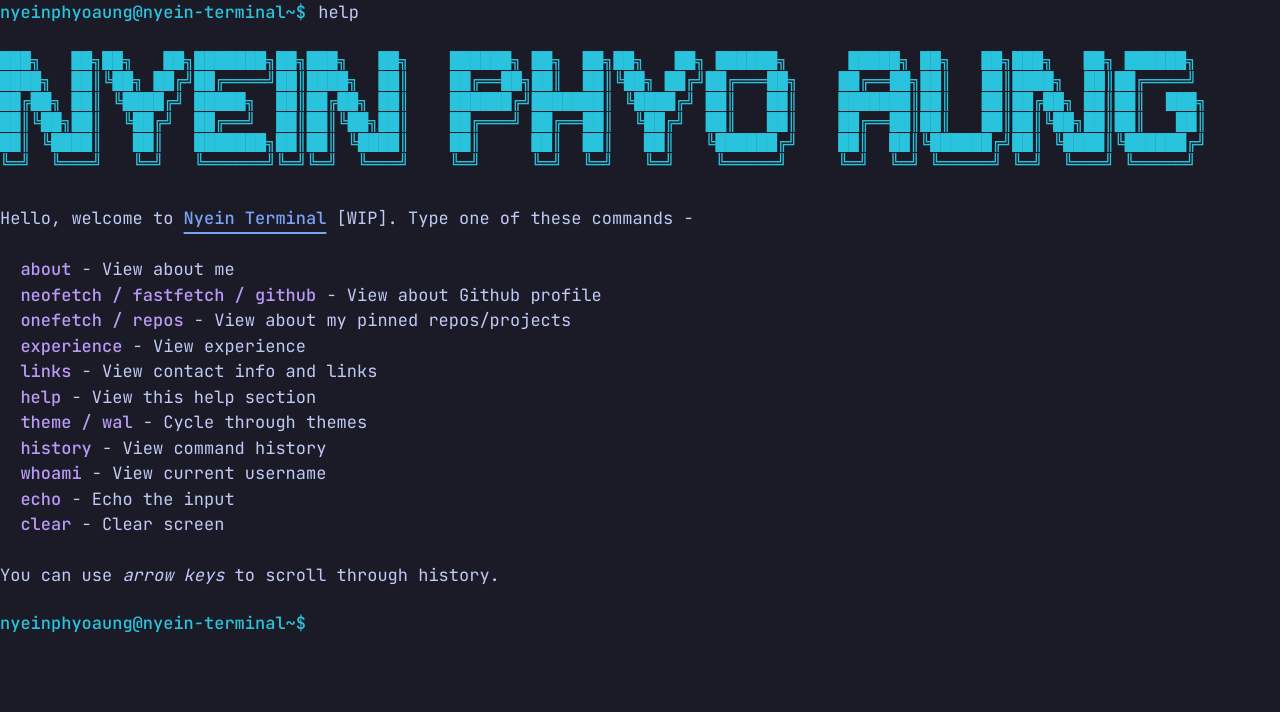
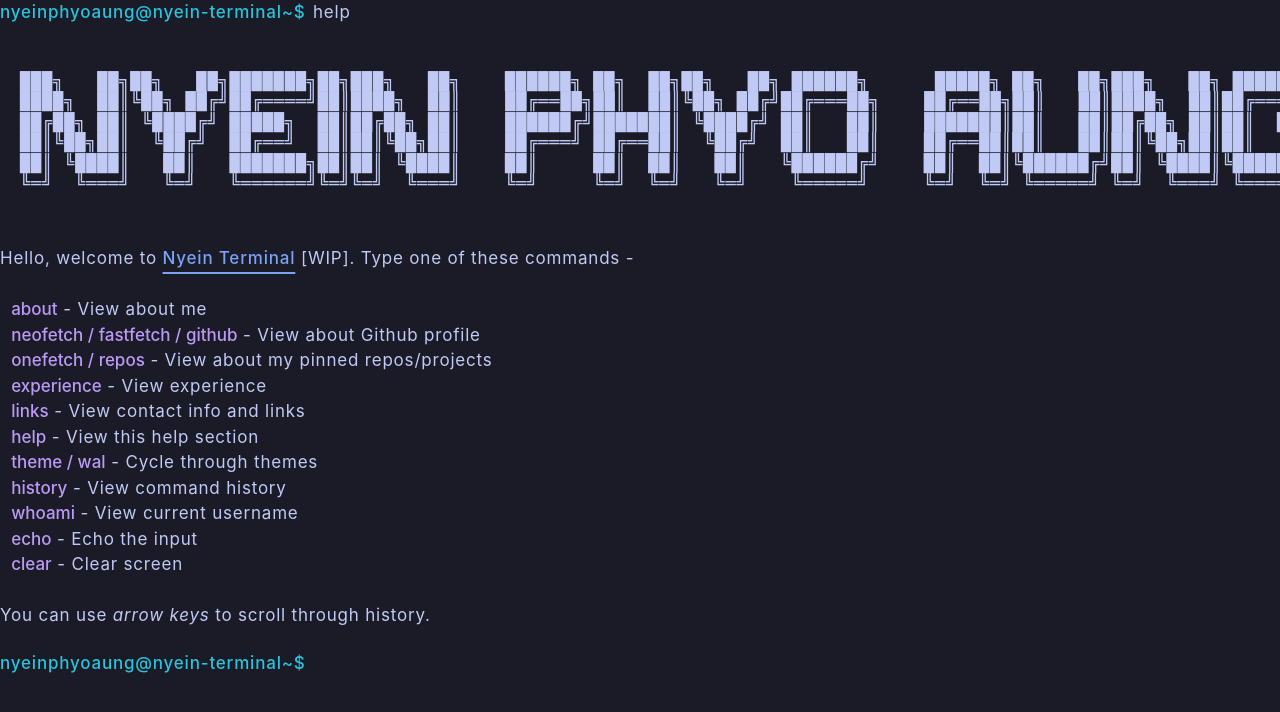
Before and after one commit to Its-Nyein/nyein-terminal, a React (Vite) app: page / in a window 1280 px wide. Shown: the top 712 px of the page. Built offline with nearby package versions, Linux system fonts and the light colour scheme.

Commit message:
chore: adjust some font

```diff
--- a/src/styles/styles.css
+++ b/src/styles/styles.css
@@ -12,12 +12,15 @@
 }
 
 * {
-  font-family: "JetBrains Mono", "Consolas", "Monaco", "Courier New", monospace;
+  font-family:
+    -apple-system, BlinkMacSystemFont, "SF Pro Text", "SF Pro Display",
+    "Helvetica Neue", Helvetica, Arial, sans-serif;
   font-size: 17px;
   background: var(--black);
   color: var(--white);
   text-underline-offset: 8px;
   text-decoration-thickness: 2px;
+  letter-spacing: 0.8px;
   /*text-shadow: 0px 3px 8px currentColor;*/
 }
 
@@ -91,6 +94,11 @@ pre {
   font-variant-ligatures: none;
   font-feature-settings: normal;
   letter-spacing: 0;
+}
+
+/* ASCII art inside pre tags should use monospace font */
+pre .ascii {
+  font-family: "JetBrains Mono", "Consolas", "Monaco", "Courier New", monospace !important;
 }
 
 .about,
@@ -182,7 +190,7 @@ pre {
 }
 
 .suggestion-item {
-  padding: 4px 10px;
+  padding: 2px 8px;
   border-radius: 4px;
   background: transparent;
   color: var(--white);
--- a/src/utils/texts.ts
+++ b/src/utils/texts.ts
@@ -1,5 +1,5 @@
 export const HELP = `
-<pre style="display: inline-block; margin: 0; line-height: 1.2;"><span class="grn">███╗   ██╗██╗   ██╗███████╗██╗███╗   ██╗    ██████╗ ██╗  ██╗██╗   ██╗ ██████╗      █████╗ ██╗   ██╗███╗   ██╗ ██████╗
+<pre style="display: inline-block; margin: 0; line-height: 1.2;"><span class="ascii">███╗   ██╗██╗   ██╗███████╗██╗███╗   ██╗    ██████╗ ██╗  ██╗██╗   ██╗ ██████╗      █████╗ ██╗   ██╗███╗   ██╗ ██████╗
 ████╗  ██║╚██╗ ██╔╝██╔════╝██║████╗  ██║    ██╔══██╗██║  ██║╚██╗ ██╔╝██╔═══██╗    ██╔══██╗██║   ██║████╗  ██║██╔════╝
 ██╔██╗ ██║ ╚████╔╝ █████╗  ██║██╔██╗ ██║    ██████╔╝███████║ ╚████╔╝ ██║   ██║    ███████║██║   ██║██╔██╗ ██║██║  ███╗
 ██║╚██╗██║  ╚██╔╝  ██╔══╝  ██║██║╚██╗██║    ██╔═══╝ ██╔══██║  ╚██╔╝  ██║   ██║    ██╔══██║██║   ██║██║╚██╗██║██║   ██║
@@ -24,7 +24,7 @@ You can use <i>arrow keys</i> to scroll through history.
 `;
 
 export const CREDITS: string = `
-<pre style="display: inline-block; margin: 0; line-height: 1.2;"><span class="grn">███╗   ██╗██╗   ██╗███████╗██╗███╗   ██╗    ██████╗ ██╗  ██╗██╗   ██╗ ██████╗      █████╗ ██╗   ██╗███╗   ██╗ ██████╗
+<pre style="display: inline-block; margin: 0; line-height: 1.2;"><span class="ascii">███╗   ██╗██╗   ██╗███████╗██╗███╗   ██╗    ██████╗ ██╗  ██╗██╗   ██╗ ██████╗      █████╗ ██╗   ██╗███╗   ██╗ ██████╗
 ████╗  ██║╚██╗ ██╔╝██╔════╝██║████╗  ██║    ██╔══██╗██║  ██║╚██╗ ██╔╝██╔═══██╗    ██╔══██╗██║   ██║████╗  ██║██╔════╝
 ██╔██╗ ██║ ╚████╔╝ █████╗  ██║██╔██╗ ██║    ██████╔╝███████║ ╚████╔╝ ██║   ██║    ███████║██║   ██║██╔██╗ ██║██║  ███╗
 ██║╚██╗██║  ╚██╔╝  ██╔══╝  ██║██║╚██╗██║    ██╔═══╝ ██╔══██║  ╚██╔╝  ██║   ██║    ██╔══██║██║   ██║██║╚██╗██║██║   ██║
```
